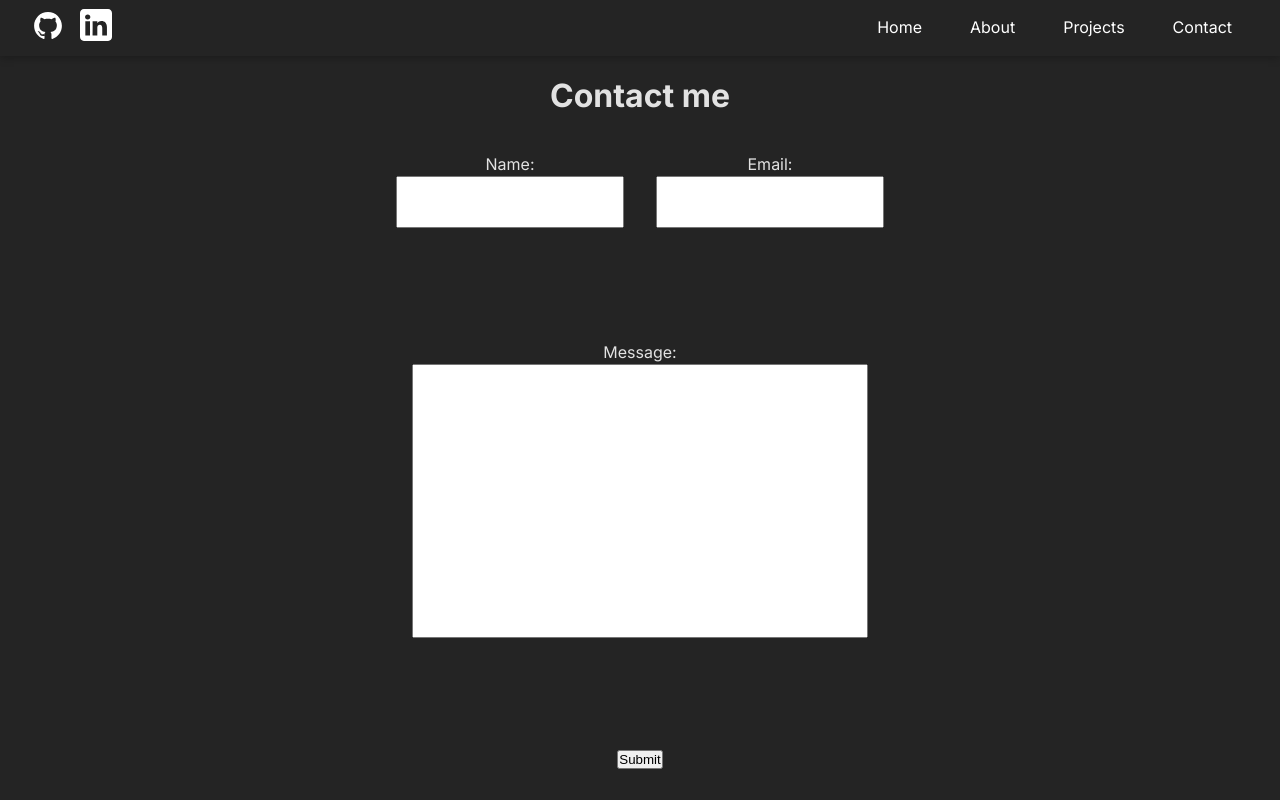
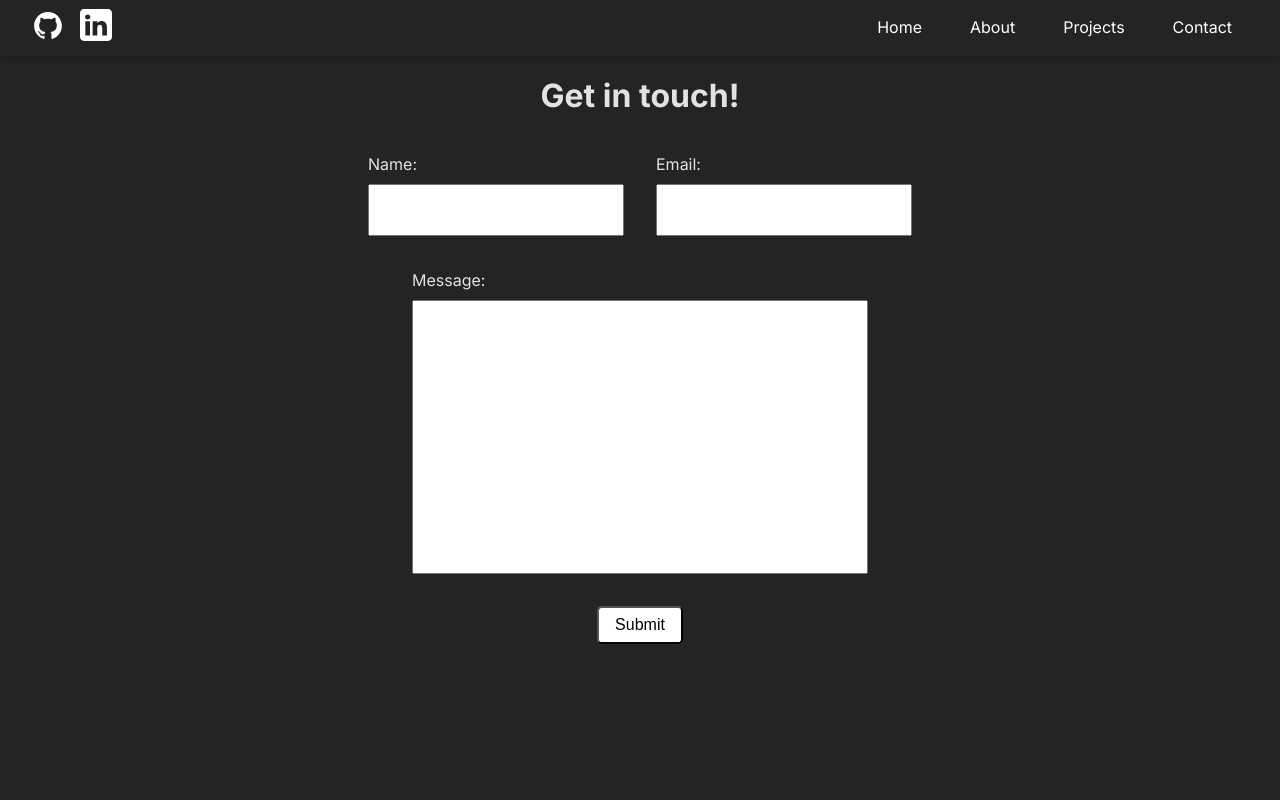
Before and after one commit to SKodehode/Portfolio, a React (Vite) app: page /contact in a window 1280 px wide. Built offline with nearby package versions, Linux system fonts and the light colour scheme.

Commit message:
Made changes to the contact form.

```diff
--- a/src/pages/contact/ContactPage.css
+++ b/src/pages/contact/ContactPage.css
@@ -6,12 +6,16 @@
     height: 100%;
 }
 
+#contact-page-content {
+    overflow-y: auto;
+}
+
 #contact-form {
     display: flex;
     flex-direction: column;
     justify-content: start;
     align-items: center;
-    height: 100%;
+    height: auto;
     width: 100%;
     overflow-y: auto;
     padding: 0rem 2rem;
@@ -27,52 +31,22 @@
     grid-row-end: 1;
 }
 
+.form-group-name-email {
+    display: flex;
+    justify-content: space-between;
+    width: 100%;
+}
+
 .form-group {
     display: flex;
     flex-direction: column;
-    justify-content: center;
-    align-items: center;
+    align-items: start;
+    justify-content: start;
     padding: 1rem;
 }
 
-.form-group-name-email {
-    display: flex;
-}
-
-/* #form-group-name {
-    grid-column-start: 1;
-    grid-column-end: 2;
-    grid-row-start: 2;
-    grid-row-end: 2;
-    align-items: end;
-    padding: 2rem;
-}
-
-#form-group-email {
-    grid-column-start: 2;
-    grid-column-end: 3;
-    grid-row-start: 2;
-    grid-row-end: 2;
-    align-items: start;
-    padding: 2rem;
-}
-
-#form-group-message {
-    grid-column-start: 1;
-    grid-column-end: 3;
-    grid-row-start: 3;
-    grid-row-end: 3;
-}
-
-#form-group-buttons {
-    grid-column-start: 1;
-    grid-column-end: 3;
-    grid-row-start: 4;
-    grid-row-end: 4;
-} */
-
-.contact-input-field {
-    margin-bottom: 5rem;
+.form-title {
+    padding: 0rem 0rem 0.5rem 0rem;
 }
 
 .contact-input-field {
@@ -80,3 +54,21 @@
     resize: none;
     font-family: 'Inter', sans-serif;
 }
+
+#contact-name, #contact-email {
+    width: 16rem;
+}
+
+#contact-button {
+    padding: 0.5rem 1rem;
+    color: black;
+    background-color: white;
+    border-radius: 0.3rem;
+    text-decoration: none;
+    outline: none;
+    font-size: 1rem;
+}
+
+#contact-button:hover {
+    background-color: lightgray;
+}
--- a/src/pages/contact/ContactPage.jsx
+++ b/src/pages/contact/ContactPage.jsx
@@ -6,8 +6,9 @@ export default function ContactPage() {
     return(
         <LayoutBase>
             <div id="contactpage">
+                    <div id="contact-page-content">
                         <form id="contact-form" action="https://formsubmit.co/stkvinnesland@gmail.com" method="POST">
-                        <h3 id="Contact-page-title">Contact me</h3>
+                            <h3 id="Contact-page-title">Get in touch!</h3>
                             <div className="form-group-name-email">
                                 <div className="form-group" id="form-group-name">
                                     <label for="contact-name" className="form-title">Name:</label>
@@ -29,6 +30,7 @@ export default function ContactPage() {
                             <input type="hidden" name="_next" value="https://portfolio-5np.pages.dev/thank-you"></input>
                         </form>
                     </div>
+            </div>
         </LayoutBase>
     )
 };
```
Lines whose indentation alone changed are shown as unchanged.
